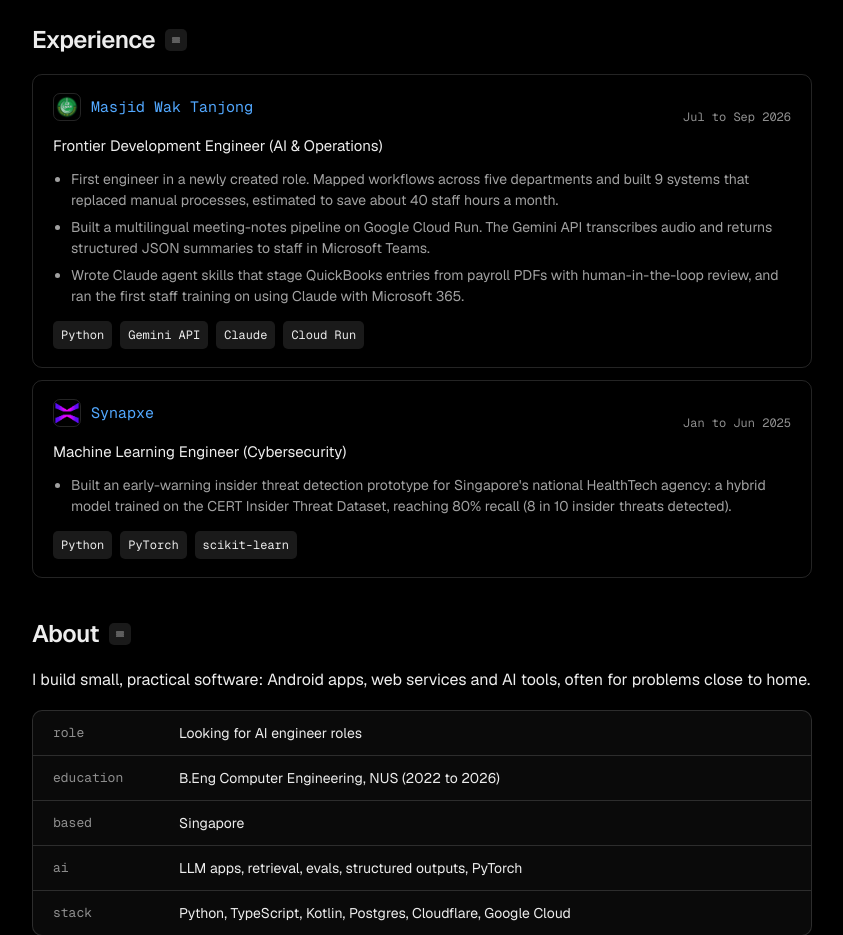
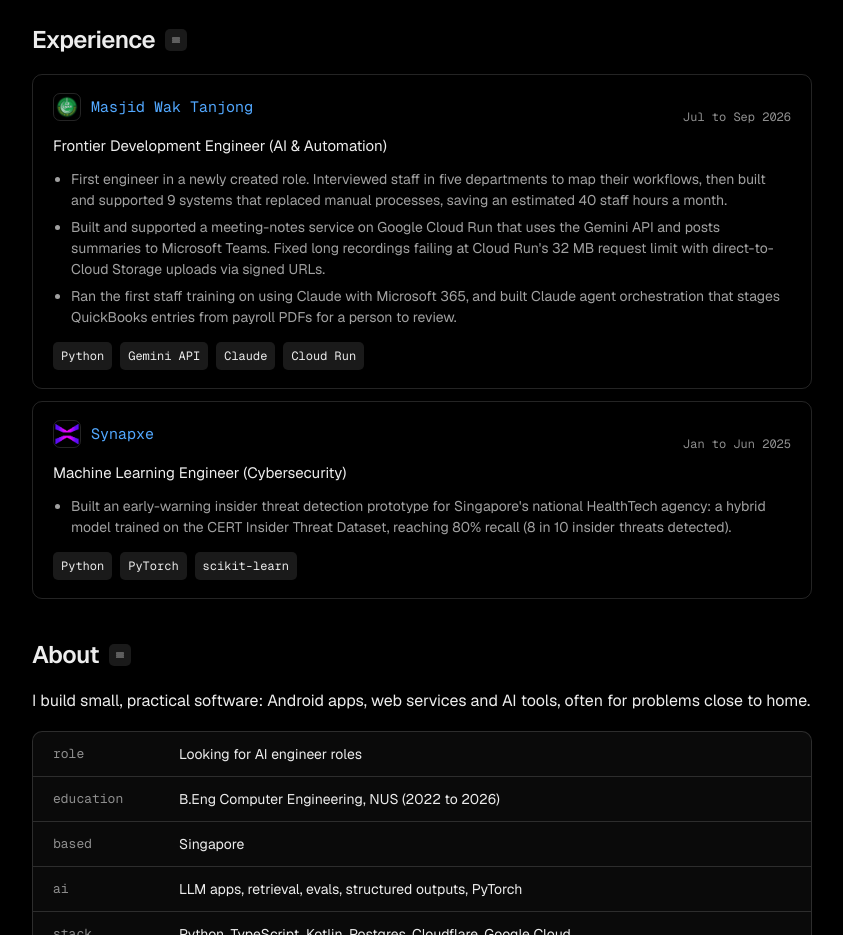
Before and after one commit to hafizuddin-a/madebyhafiz, a plain HTML site: page index.html in a window 1280 px wide. Shown: the part 3340-4275 px from the top of the page, without its empty margins (338-1181 px from the left). Drawn offline with nearby package versions, Linux system fonts and the light colour scheme.

Commit message:
Update Masjid Wak Tanjong title and description

```diff
--- a/index.html
+++ b/index.html
@@ -258,11 +258,11 @@
               <span class="card-name"><img class="app-icon" src="icons/masjid-wak-tanjong.png" alt="" width="28" height="28"><span>Masjid Wak Tanjong</span></span>
               <span class="card-meta">Jul to Sep 2026</span>
             </div>
-            <p class="card-role">Frontier Development Engineer (AI &amp; Operations)</p>
+            <p class="card-role">Frontier Development Engineer (AI &amp; Automation)</p>
             <ul>
-              <li>First engineer in a newly created role. Mapped workflows across five departments and built 9 systems that replaced manual processes, estimated to save about 40 staff hours a month.</li>
-              <li>Built a multilingual meeting-notes pipeline on Google Cloud Run. The Gemini API transcribes audio and returns structured JSON summaries to staff in Microsoft Teams.</li>
-              <li>Wrote Claude agent skills that stage QuickBooks entries from payroll PDFs with human-in-the-loop review, and ran the first staff training on using Claude with Microsoft 365.</li>
+              <li>First engineer in a newly created role. Interviewed staff in five departments to map their workflows, then built and supported 9 systems that replaced manual processes, saving an estimated 40 staff hours a month.</li>
+              <li>Built and supported a meeting-notes service on Google Cloud Run that uses the Gemini API and posts summaries to Microsoft Teams. Fixed long recordings failing at Cloud Run's 32 MB request limit with direct-to-Cloud Storage uploads via signed URLs.</li>
+              <li>Ran the first staff training on using Claude with Microsoft 365, and built Claude agent orchestration that stages QuickBooks entries from payroll PDFs for a person to review.</li>
             </ul>
             <div class="tags"><code class="tag">Python</code><code class="tag">Gemini API</code><code class="tag">Claude</code><code class="tag">Cloud Run</code></div>
           </div>
```
